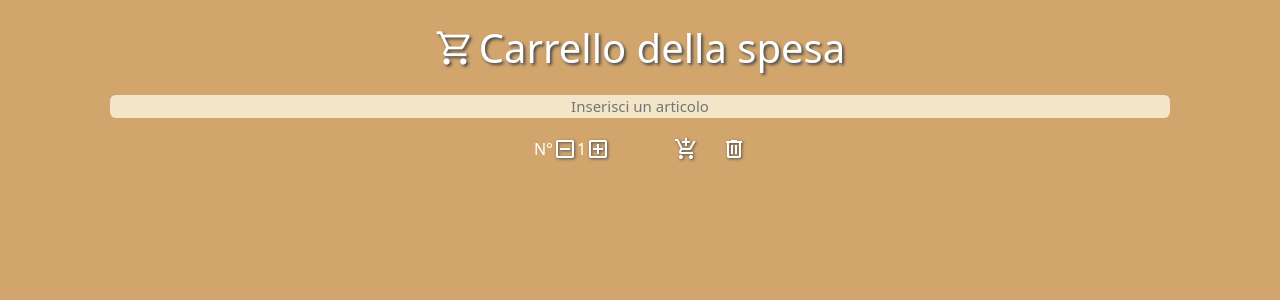
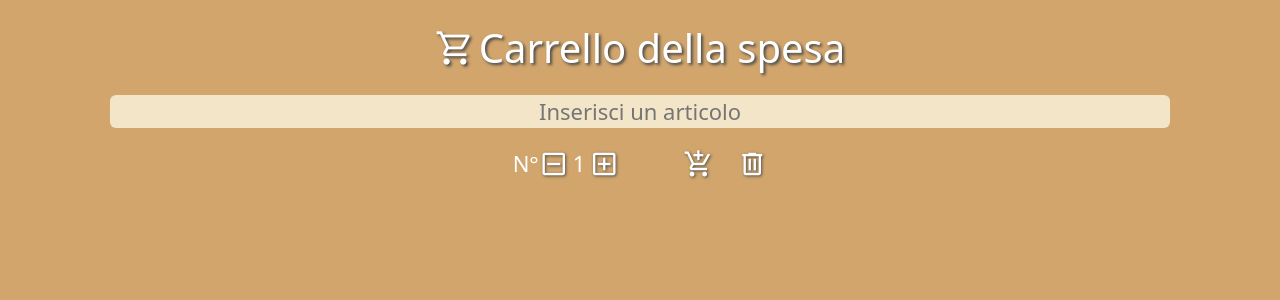
Before and after one commit to Davide-Scarsi/typescript-shopping-cart, a React (Create React App) app: page / in a window 1280 px wide. Shown: the top 300 px of the page. Built offline with nearby package versions, Linux system fonts and the light colour scheme.

Commit message:
better for mobyle

```diff
--- a/src/components/addItem/addItem.css
+++ b/src/components/addItem/addItem.css
@@ -20,7 +20,7 @@ margin-inline: 5px ;
     margin-block: 15px;
     background-color: rgb(243, 229, 200);
     width: 95%;
-    font-size: 15px;
+    font-size: 22px;
     border-radius: 6px;
     border: 0;
     text-align: center;
@@ -43,6 +43,14 @@ margin-inline: 5px ;
     color: white;
 }
 
+.insert-container button{
+    font-size: 30px;
+}
+
+.default-font-size{
+    font-size: 22px;
+}
+
 .status-button{
     color: rgb(32, 189, 32);
 }
@@ -51,13 +59,18 @@ margin-inline: 5px ;
     color: rgb(216, 81, 81);
 }
 
+
+
+
+
 .item-name-box{
     width: 200px;
-    min-width: 200px;
+    min-width: 180px;
     margin-block: 5px;
     background-color: rgb(209, 165, 108);
     border-radius: 6px;
 }
+
 
 .marked{
     background-color: rgb(69, 146, 69);
--- a/src/components/addItem/addItem.tsx
+++ b/src/components/addItem/addItem.tsx
@@ -105,9 +105,9 @@ export default function FunctionalComponentAddItem() {
             </div>
             <div className="col-12 mt-1 d-flex justify-content-center">
 
-                <span>N°</span>
+                <span className="all-centered default-font-size">N°</span>
                 <button className="minus-button all-centered material-symbols-outlined transparent-button" onClick={() => { counterDecrease() }}>indeterminate_check_box</button>
-                <span className="counter all-centered">{counter}</span>
+                <span className="mx-1 counter all-centered default-font-size">{counter}</span>
                 <button className="me-5 plus-button all-centered material-symbols-outlined transparent-button" onClick={() => { counterIncrease() }}>add_box</button>
                 <button className="me-2 confirm-button all-centered ms-3 material-symbols-outlined transparent-button" onClick={() => { addToCart() }}>add_shopping_cart</button>
                 <button className="confirm-button all-centered ms-3 material-symbols-outlined transparent-button" onClick={() => { deleteCart() }}>delete</button>
@@ -127,9 +127,9 @@ export default function FunctionalComponentAddItem() {
                                 <button id={`status-button-${itemCounter}`} className="me-2 transparent-button changeItemStatus-button all-centered material-symbols-outlined" value={itemCounter} onClick={e => changeItemStatus(e.target as HTMLButtonElement)} >check_circle</button>
 
                                 {/* <span className="all-centered" >ID: {itemCounter}</span> */}
-                                <span className="me-2 all-centered">N° {shoppingList[1]}</span>
+                                <span className="me-2 all-centered ">N°{shoppingList[1]}</span>
 
-                                <div className="me-3 item-name-box" id={`item-${itemCounter}`}>
+                                <div className="me-2 item-name-box" id={`item-${itemCounter}`}>
 
                                     <span className="ms-3">{shoppingList[0]}</span>
 
```
